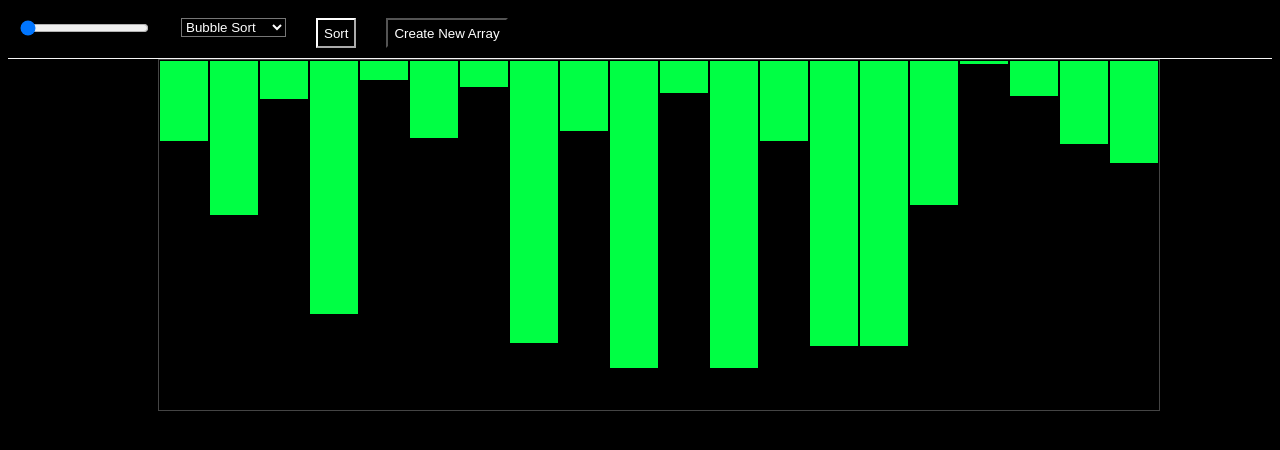
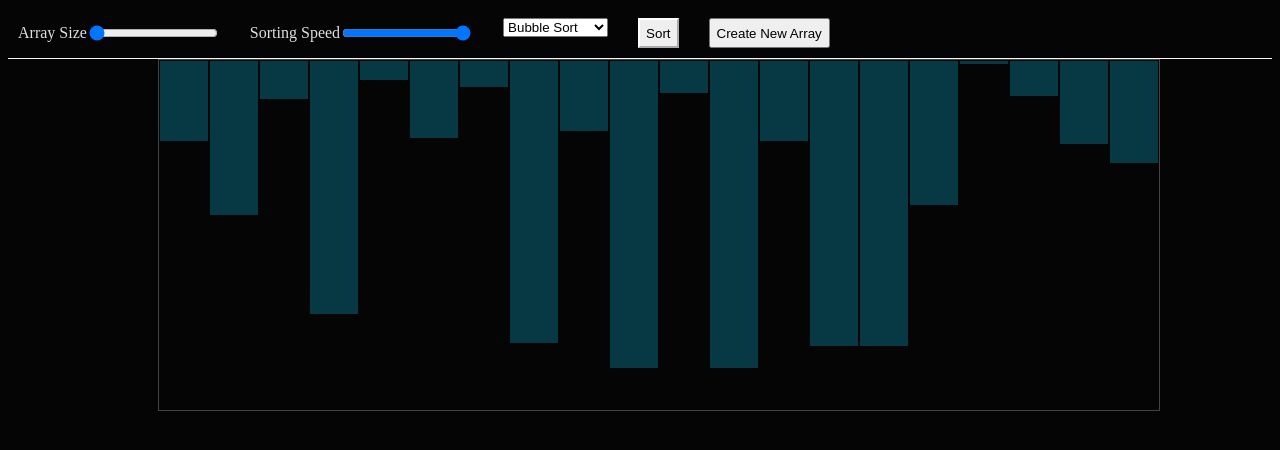
Before and after one commit to Avinash1423/Sorting_Visualizer, a React (Vite) app: page / in a window 1280 px wide. Shown: the top 450 px of the page. Built offline with nearby package versions, Linux system fonts and the light colour scheme.

Commit message:
bubble sort complete // merege sort no viuals

```diff
--- a/src/App.css
+++ b/src/App.css
@@ -1,6 +1,4 @@
-*{
-
-    background: black;
-    color: white;
-
+body {
+  background-color: #050505;
+  color: #E0E0E0;
 }
--- a/src/App.jsx
+++ b/src/App.jsx
@@ -1,5 +1,4 @@
 import './App.css'
-import BubbleSort from './bubbleSort'
 import NavBar from './navBar'
 import DisplayArray from './DisplayArray'
 
--- a/src/ArrayGenerator.jsx
+++ b/src/ArrayGenerator.jsx
@@ -5,7 +5,14 @@ export const ArrayContext=createContext();
 
 export const ArrayContextProvider=(props)=>{
 
-    const[array,setArray]=useState([])
+    const[array,setArray]=useState([]);
+    const[speed,setSpeed]=useState(0);
+    //
+    const[highlighted,setHighlighted]=useState({i:null,j:null}); //bubbleSort
+    const[sorted,setSorted]=useState([]);//bubbleSort
+
+
+
 
 const createNewArray=(size)=>{
 const newArray=[];
@@ -21,7 +28,7 @@ setArray(newArray);
 
 return (
 
-    <ArrayContext.Provider value={{createNewArray,array}}>
+    <ArrayContext.Provider value={{createNewArray,array,setArray,highlighted,setHighlighted,speed,setSpeed,sorted,setSorted}}>
         {props.children}
     </ArrayContext.Provider>
 
--- a/src/DisplayArray.jsx
+++ b/src/DisplayArray.jsx
@@ -5,7 +5,7 @@ import './DisplayArray.css'
 
 const DisplayArray=()=>{
 
-    const{array}=useContext(ArrayContext);
+    const{array,highlighted,sorted}=useContext(ArrayContext);
     let arrayToDisplay=[];
 
     if(array){
@@ -29,8 +29,14 @@ return(
           style={{
             height:`${number *3.2}px`,
             display:"inline-block",
-            backgroundColor:"#00ff44ff",
-            width:`${barWidth}px`,
+    backgroundColor:
+  index === highlighted.i ? "#167c53ff" :
+  index === highlighted.j ? "#4c961cff" :
+  sorted.includes(index) ? "#979c00ff" :
+  "#063944ff"
+
+
+            ,width:`${barWidth}px`,
             margin: "1px",
 
        }}
--- a/src/bubbleSort.jsx
+++ b/src/bubbleSort.jsx
@@ -1,32 +1,60 @@
 import React from "react";
-
-const BubbleSort=()=>{
-
-const bubbleSortFunction=()=>{
+import { useContext } from "react";
+import { ArrayContext } from "./ArrayGenerator";
 
 
-  for(let i=0;i<array.length;i++){
+export const useBubbleSort=()=>{
 
-    for(let j=0;j<array.length-1;j++){
+const{setArray,array,setHighlighted,speed,setSorted}=useContext(ArrayContext);
 
-       if (array[j]>array[j+1]){
+const sleep=(ms)=>new Promise((resolve=>setTimeout(resolve,ms)));
 
-          let temp=array[j];
-          array[j]=array[j+1];
-          array[j+1]=temp;
+
+ const bubbleSortFunction=async()=>{
+
+  let SortedArray=[];
+  let arr=[...array];
+
+  for(let i=0;i<arr.length;i++){
+
+
+    for(let j=0;j<arr.length-i-1;j++){
+
+
+       setHighlighted({i:j,j:j+1});
+
+
+       await sleep(speed);
+       if (arr[j]>arr[j+1]){
+
+          let temp=arr[j];
+          arr[j]=arr[j+1];
+          arr[j+1]=temp;
+
+
+         setArray([...arr]);
+
+         await sleep(speed);
 
        }
+       setHighlighted({i:null,j:null});
+
+
+
 
     }
 
+          setSorted(prev=>[...prev,arr.length-i-1]);
+
+
   }
+   setHighlighted({i:null,j:null});
 
+
+  SortedArray=arr;
+  setArray(SortedArray);
+  setSorted([...Array(arr.length).keys()]);
 }
 
-bubbleSortFunction();
-
-
-
+return bubbleSortFunction;
 }
-
-export default BubbleSort
--- /dev/null
+++ b/src/mergeSort.jsx
@@ -0,0 +1,102 @@
+import React from "react";
+import { useContext } from "react";
+import { ArrayContext } from "./ArrayGenerator";
+
+export const useMergeSort=()=>{
+
+const{array,setArray,setHighlighted,speed,setSorted}=useContext(ArrayContext);
+const sleep=(ms)=>new Promise((resolve=>setTimeout(resolve,ms)));
+let arrayCopy=[...array];
+
+const mergeSortFunction=()=>{
+
+
+
+
+const mergeSort=(arrayCopy)=> {
+
+if(arrayCopy.length<=1) return;
+
+let middle=Math.floor(arrayCopy.length/2);
+
+let leftArray=new Array(middle);
+let rightArray=new Array(arrayCopy.length-middle);
+
+
+for(let i=0;i<arrayCopy.length;i++){
+
+     if(i<middle) {
+      leftArray[i]=arrayCopy[i];
+
+     }
+     else{
+       rightArray[i-middle]=arrayCopy[i];
+     }
+
+}
+
+
+
+mergeSort(leftArray);
+mergeSort(rightArray);
+
+
+merge(leftArray,rightArray,arrayCopy);
+
+    }
+
+       mergeSort(arrayCopy);
+       setArray(arrayCopy);
+
+
+}
+
+
+const merge=async(leftArray,rightArray,arrayCopy)=>{
+
+
+   let r=0;
+   let l=0;
+   let i=0;
+
+   setSorted(prev=>[...prev,arrayCopy]);
+
+   while(l<leftArray.length && r<rightArray.length){
+
+       if(leftArray[l]<=rightArray[r]){
+
+        arrayCopy[i]=leftArray[l];
+        l++;
+
+       }
+       else if(rightArray[r]<leftArray[l]){
+
+        arrayCopy[i]=rightArray[r];
+        r++;
+
+       }
+
+      i++;
+
+
+   }
+
+   while(l<leftArray.length)
+    {
+    arrayCopy[i++]=leftArray[l++];
+
+    }
+
+     while(r<rightArray.length)
+        {
+    arrayCopy[i++]=rightArray[r++];
+
+
+        }
+
+
+}
+
+
+return mergeSortFunction;
+}
--- a/src/navBar.css
+++ b/src/navBar.css
@@ -10,11 +10,15 @@
 
 .slider{
 
-   margin-right:30px ;
-
+     margin-right:30px ;
+     display: flex;
+     flex-direction: row;
+     align-items: center;
 
 
 }
+
+
 
 .selectionList{
 
--- a/src/navBar.jsx
+++ b/src/navBar.jsx
@@ -2,13 +2,17 @@ import { useState,useContext } from "react"
 import  './navBar.css';
 import { ArrayContext } from "./ArrayGenerator";
 import { useEffect } from "react";
+import {useBubbleSort} from "./bubbleSort";
+import { useMergeSort } from "./mergeSort";
 
 const NavBar=()=>{
 
-    const{createNewArray}=useContext(ArrayContext);
-    const[seletcedMethod,setSeletcedMethod]=useState("");
+    const{createNewArray,setSpeed,setSorted}=useContext(ArrayContext);
+    const[seletcedMethod,setSeletcedMethod]=useState("bubble");
     const[range,setRange]=useState(20);
-
+    const bubbleSortFunction=useBubbleSort();
+    const mergeSortFunction=useMergeSort();
+    const[time,SetTime]=useState(0);
 
 const newMethod=(e)=>{
 
@@ -25,7 +29,14 @@ if(!seletcedMethod){
 }
 else if(seletcedMethod=="bubble"){
 
-alert("Bubble Sort");
+bubbleSortFunction();
+
+}
+
+else if(seletcedMethod=="merge"){
+
+
+mergeSortFunction();
 
 }
 
@@ -39,6 +50,9 @@ else {
 
 }
 
+const sliderMin=0;//ms
+const sliderMax=1000;//ms
+
 const rangeChange=(e)=>{
 
     const newRange=Number(e.target.value);
@@ -47,16 +61,28 @@ const rangeChange=(e)=>{
 
 }
 
+const timeChange=(e)=>{
+
+    const newTime=Number(e.target.value);
+    const delay=sliderMax-newTime;
+    SetTime(delay);
+    setSpeed(delay);
+
+}
+
 useEffect(()=>{createNewArray(20)},[])
 
 const createNewArrayButtonFunction=()=>{
 
     if(range){
-        createNewArray(range)
+        createNewArray(range);
+        setSorted([]);
     }
     else
         {
-            createNewArray(20)
+            createNewArray(20);
+             setSorted([]);
+
         }
 
 
@@ -65,13 +91,28 @@ const createNewArrayButtonFunction=()=>{
 return(
 
 <div className="main">
+
+
+
 <div className="slider">
+     <p className="arraySizeText">Array Size</p>
     <input
     type="range"
     min="20"
     max="100"
     value={range}
     onChange={rangeChange}
+    />
+</div>
+
+<div className="slider">
+     <p className="arraySizeText">Sorting Speed</p>
+    <input
+    type="range"
+    min={sliderMin}
+    max={sliderMax}
+    value={sliderMax-time}
+    onChange={timeChange}
     />
 </div>
 
```
